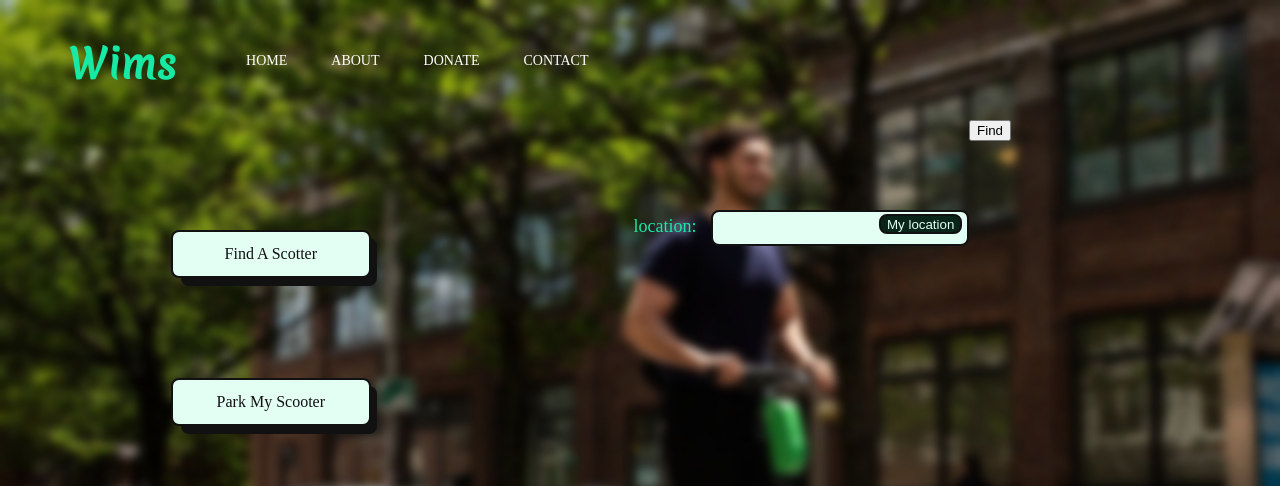
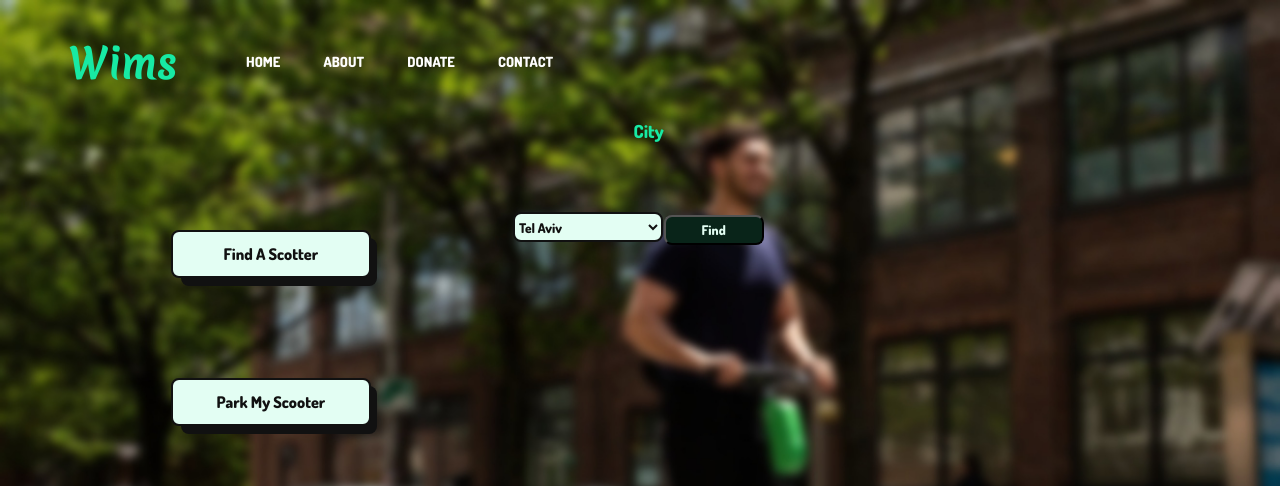
Before and after one commit to royburg/Team_8, a Python web app: template templates/parking.html in a window 1280 px wide. Shown: the top 486 px of the page. Run offline with Jinja, Linux system fonts and the light colour scheme; the template is opened without the code that fills it, so the values that code supplies are empty.

Commit message:
commit on main moser

```diff
--- a/static/css.css
+++ b/static/css.css
@@ -196,10 +196,8 @@ background-color: #e3fef3;
   #brand{
     margin-left: 25px;
   }
-<<<<<<< HEAD
 #find{
   margin-top: 95px;
-  margin-left: 30px;
   text-decoration: none;
   align-items: center;
   font-family:  myFirstFont;
@@ -208,17 +206,26 @@ background-color: #e3fef3;
   border-radius: 8px;
   background-color: #092419;
   color: #e3fef3;
+  height: 30px;
 
 
 }
 
-=======
-  #map {
-      height: 350px;
-      width: 450px;
-      margin-top: 50px;
-  }
->>>>>>> 83f7d8df4de40885081db76e408ee08431fae744
+#city{
+  position: absolute;
+  margin-top: 92px ;
+  top: 2%;
+  right: 2%;
+  height: 20px;
+  background-color: #e3fef3;
+  border: 2px solid #111;
+  border-radius: 8px;
+  color: #111;
+  font-family:  myFirstFont;
+  width: 150px;
+  height: 30px;
+}
+
 
 @font-face {
     font-family: myFirstFont;
--- a/templates/parking.html
+++ b/templates/parking.html
@@ -35,9 +35,13 @@
         </div>
         <div class="tohen">
           <span>
-            <label for="location">location:</label>
-            <input id="location"  type="text">
-            <button>My location</button></br>
+            <label for="location">City</label>
+            <select name="cities" id="city">
+              <option value="Tel-Aviv">Tel Aviv</option>
+              <option value="Beer-Sheva">Beer Sheva</option>
+              <option value="Jerusalem">Jerusalem</option>
+              <option value="Los-Angeles">LA</option>
+            </select>
           </span>
         </div>
         <span>
```
